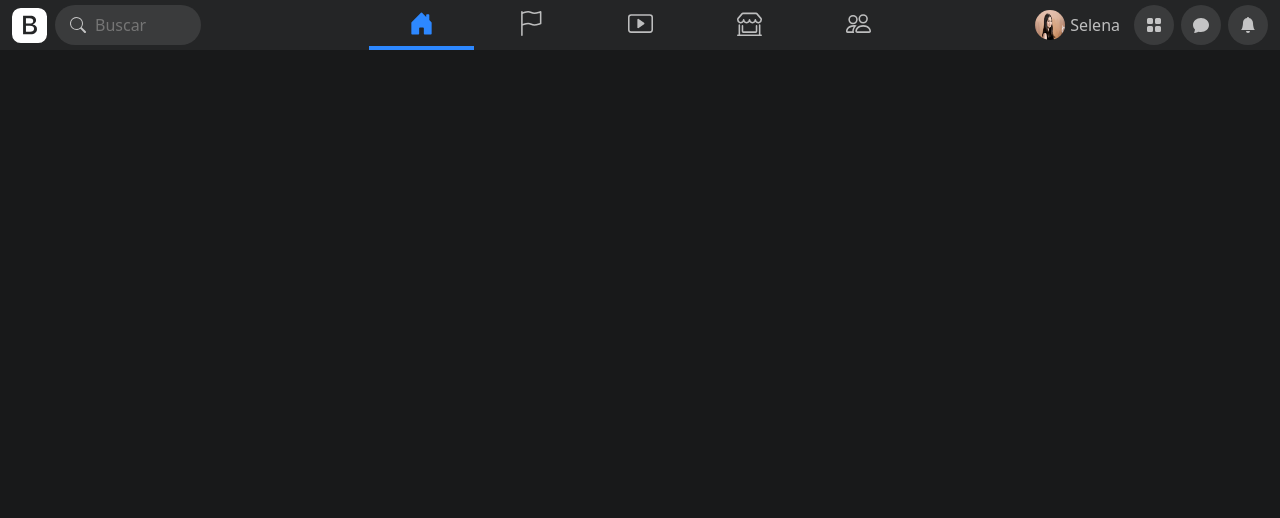
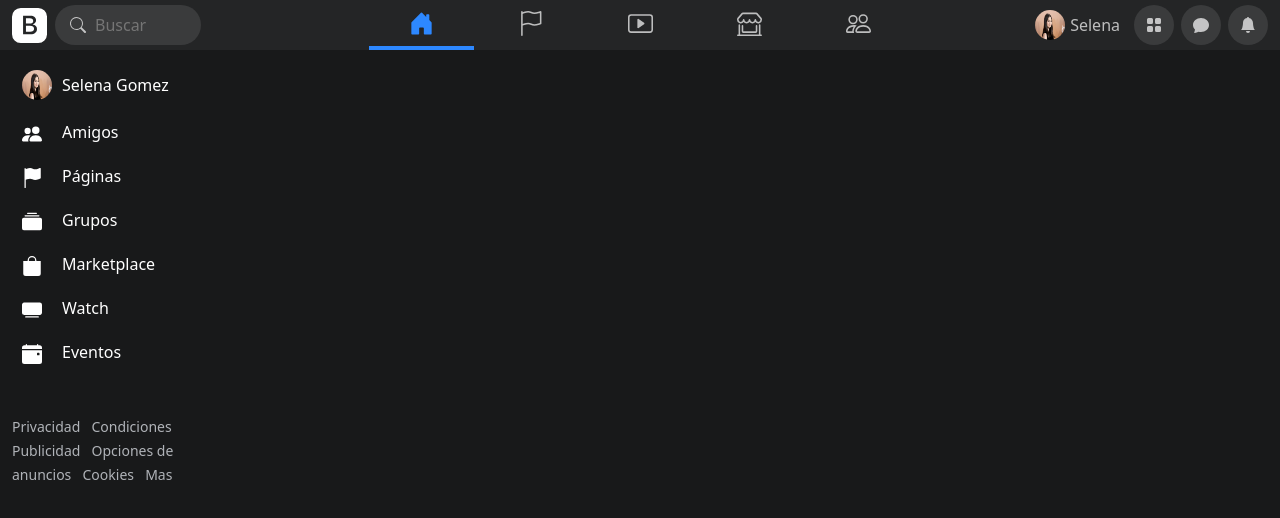
Before and after one commit to osmely10/4.Bootstrap, a plain HTML site: page Practicas/red-social/index.html in a window 1280 px wide. Drawn offline with Linux system fonts and the light colour scheme.

Commit message:
Barra lateral derecha

```diff
--- a/Practicas/red-social/css/estilos.css
+++ b/Practicas/red-social/css/estilos.css
@@ -123,8 +123,66 @@ header .botones .perfil img {
     margin-right: 5px;
 }
 
+/* --- ASIDE --- */
+aside {
+    height: 100vh;
+    overflow: hidden;
+    padding-top: 60px;
+}
+
+/* Aside enlaces rapidos */
+.enlaces-rapidos > nav a {
+    display: flex;
+    align-items: center;
+    color: var(--blanco);
+    padding: 10px 10px;
+    border-radius: 3px;
+}
+
+.enlaces-rapidos > nav a:hover {
+    background: var(--input-hover);
+}
+
+.enlaces-rapidos .perfil img {
+    width: 30px;
+    height: 30px;
+    border-radius: 100px;
+    margin-right: 10px;
+}
+
+.enlaces-rapidos .icono {
+    margin-right: 20px;
+}
+
+.enlaces-rapidos .icono svg {
+    height: 20px;
+    width: 20px;
+}
+
+/*FOOTER*/
+footer {
+    margin: 40px 0;
+}
+
+footer nav a {
+    font-size: 14px;
+    margin-right: 7px;
+    color: var(--gris-claro);
+}
+
+footer nav a:hover {
+    text-decoration: underline;
+    color: var(--gris-claro);
+}
+
 /* --- MEDIAQUERIES --- */
 
+/* DISPOSITIVO MD */
+@media screen and (max-width: 768px) {
+    .enlaces-rapidos {
+        display: none;
+    }
+}
 /* DISPOSITIVOS LG */
 
 @media screen and (max-width: 992px) {
@@ -136,6 +194,10 @@ header .botones .perfil img {
         margin-top: 10px;
     }
 
+    aside {
+        padding-top: 15px;
+    }
+
 }
 
 /* DISPOSITIVO XL */
--- a/Practicas/red-social/index.html
+++ b/Practicas/red-social/index.html
@@ -92,6 +92,82 @@
         </div>
     </header>
 
+    <div class="container-fluid">
+        <div class="row justify-content-center justify-content-md-between">
+            <aside class="enlaces-rapidos col-3 col-xl-2">
+                <nav>
+                    <a href="#" class="perfil">
+                        <img src="img/selena.jpg" alt="">Selena Gomez
+                    </a>
+                    <a href="#">
+                        <div class="icono">
+                            <svg xmlns="http://www.w3.org/2000/svg" width="16" height="16" fill="currentColor" class="bi bi-people-fill" viewBox="0 0 16 16">
+                                <path d="M7 14s-1 0-1-1 1-4 5-4 5 3 5 4-1 1-1 1zm4-6a3 3 0 1 0 0-6 3 3 0 0 0 0 6m-5.784 6A2.238 2.238 0 0 1 5 13c0-1.355.68-2.75 1.936-3.72A6.325 6.325 0 0 0 5 9c-4 0-5 3-5 4s1 1 1 1zM4.5 8a2.5 2.5 0 1 0 0-5 2.5 2.5 0 0 0 0 5"/>
+                            </svg>
+                        </div>
+                        Amigos
+                    </a>
+
+                    <a href="#">
+                        <div class="icono">
+                            <svg xmlns="http://www.w3.org/2000/svg" width="16" height="16" fill="currentColor" class="bi bi-flag-fill" viewBox="0 0 16 16">
+                                <path d="M14.778.085A.5.5 0 0 1 15 .5V8a.5.5 0 0 1-.314.464L14.5 8l.186.464-.003.001-.006.003-.023.009a12.435 12.435 0 0 1-.397.15c-.264.095-.631.223-1.047.35-.816.252-1.879.523-2.71.523-.847 0-1.548-.28-2.158-.525l-.028-.01C7.68 8.71 7.14 8.5 6.5 8.5c-.7 0-1.638.23-2.437.477A19.626 19.626 0 0 0 3 9.342V15.5a.5.5 0 0 1-1 0V.5a.5.5 0 0 1 1 0v.282c.226-.079.496-.17.79-.26C4.606.272 5.67 0 6.5 0c.84 0 1.524.277 2.121.519l.043.018C9.286.788 9.828 1 10.5 1c.7 0 1.638-.23 2.437-.477a19.587 19.587 0 0 0 1.349-.476l.019-.007.004-.002h.001"/>
+                            </svg>
+                        </div>
+                        Páginas
+                    </a>
+
+                    <a href="#">
+                        <div class="icono">
+                            <svg xmlns="http://www.w3.org/2000/svg" width="16" height="16" fill="currentColor" class="bi bi-collection-fill" viewBox="0 0 16 16">
+                                <path d="M0 13a1.5 1.5 0 0 0 1.5 1.5h13A1.5 1.5 0 0 0 16 13V6a1.5 1.5 0 0 0-1.5-1.5h-13A1.5 1.5 0 0 0 0 6zM2 3a.5.5 0 0 0 .5.5h11a.5.5 0 0 0 0-1h-11A.5.5 0 0 0 2 3m2-2a.5.5 0 0 0 .5.5h7a.5.5 0 0 0 0-1h-7A.5.5 0 0 0 4 1"/>
+                            </svg>
+                        </div>
+                        Grupos
+                    </a>
+
+                    <a href="#">
+                        <div class="icono">
+                            <svg xmlns="http://www.w3.org/2000/svg" width="16" height="16" fill="currentColor" class="bi bi-bag-fill" viewBox="0 0 16 16">
+                                <path d="M8 1a2.5 2.5 0 0 1 2.5 2.5V4h-5v-.5A2.5 2.5 0 0 1 8 1m3.5 3v-.5a3.5 3.5 0 1 0-7 0V4H1v10a2 2 0 0 0 2 2h10a2 2 0 0 0 2-2V4z"/>
+                            </svg>
+                        </div>
+                        Marketplace
+                    </a>
+
+                    <a href="#">
+                        <div class="icono">
+                            <svg xmlns="http://www.w3.org/2000/svg" width="16" height="16" fill="currentColor" class="bi bi-tv-fill" viewBox="0 0 16 16">
+                                <path d="M2.5 13.5A.5.5 0 0 1 3 13h10a.5.5 0 0 1 0 1H3a.5.5 0 0 1-.5-.5M2 2h12s2 0 2 2v6s0 2-2 2H2s-2 0-2-2V4s0-2 2-2"/>
+                            </svg>
+                        </div>
+                        Watch
+                    </a>
+
+                    <a href="#">
+                        <div class="icono">
+                            <svg xmlns="http://www.w3.org/2000/svg" width="16" height="16" fill="currentColor" class="bi bi-calendar-event-fill" viewBox="0 0 16 16">
+                                <path d="M4 .5a.5.5 0 0 0-1 0V1H2a2 2 0 0 0-2 2v1h16V3a2 2 0 0 0-2-2h-1V.5a.5.5 0 0 0-1 0V1H4zM16 14V5H0v9a2 2 0 0 0 2 2h12a2 2 0 0 0 2-2m-3.5-7h1a.5.5 0 0 1 .5.5v1a.5.5 0 0 1-.5.5h-1a.5.5 0 0 1-.5-.5v-1a.5.5 0 0 1 .5-.5"/>
+                            </svg>
+                        </div>
+                        Eventos
+                    </a>
+
+                </nav>
+
+                <footer>
+                    <nav>
+                        <a href="#">Privacidad</a>
+                        <a href="#">Condiciones</a>
+                        <a href="#">Publicidad</a>
+                        <a href="#">Opciones de anuncios</a>
+                        <a href="#">Cookies</a>
+                        <a href="#">Mas</a>
+                    </nav>
+                </footer>
+            </aside>
+        </div>
+    </div>
     <script src="js/bootstrap.bundle.min.js"></script>
 </body>
 </html>
```
